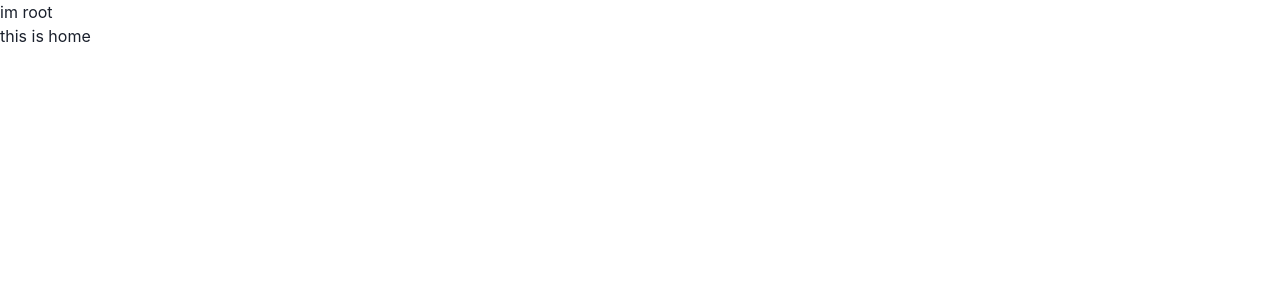
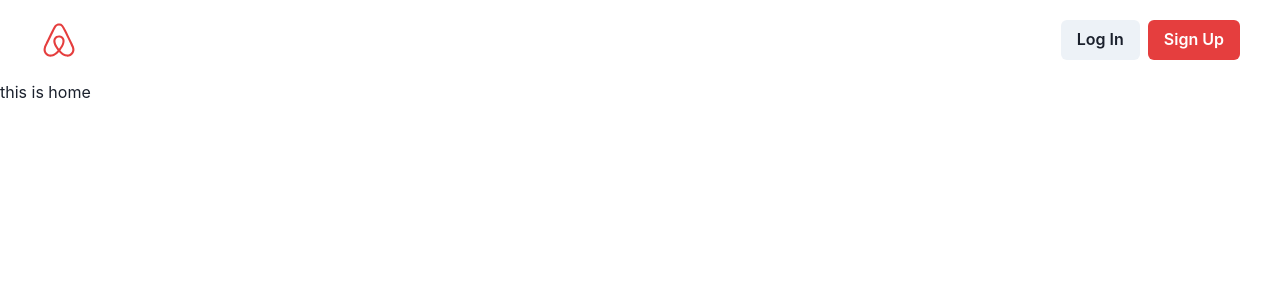
Before and after one commit to woohaen88/airbnb-frontend, a React (Create React App) app: page / in a window 1280 px wide. Shown: the top 300 px of the page. Built offline with nearby package versions, Linux system fonts and the light colour scheme.

Commit message:
Feat: Header 추가

```diff
--- a/package.json
+++ b/package.json
@@ -16,6 +16,7 @@
     "framer-motion": "^10.15.0",
     "react": "^18.2.0",
     "react-dom": "^18.2.0",
+    "react-icons": "^4.10.1",
     "react-router-dom": "6.4",
     "react-scripts": "5.0.1",
     "typescript": "^4.9.5",
--- a/src/components/Root.tsx
+++ b/src/components/Root.tsx
@@ -1,5 +1,18 @@
 import {Outlet} from "react-router-dom";
+import {Box, Button, HStack} from "@chakra-ui/react";
+import {FaAirbnb} from "react-icons/fa";
 
 export default function Root() {
-    return <h1>im root <Outlet/></h1>;
+    return <Box>
+        <HStack justifyContent={"space-between"} py={"5"} px={"10 "}>
+            <Box color={"red.500"}>
+                <FaAirbnb size={"38"}/>
+            </Box>
+            <HStack spacing={"2"}>
+                <Button>Log In</Button>
+                <Button colorScheme={"red"}>Sign Up</Button>
+            </HStack>
+        </HStack>
+            <Outlet/>
+        </Box>;
 }
```
Also changed, not shown: 1 other file (tests, documents, lock files or other folders).
